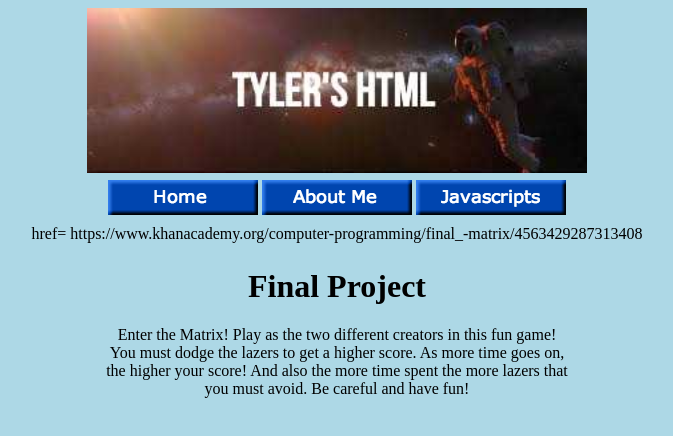
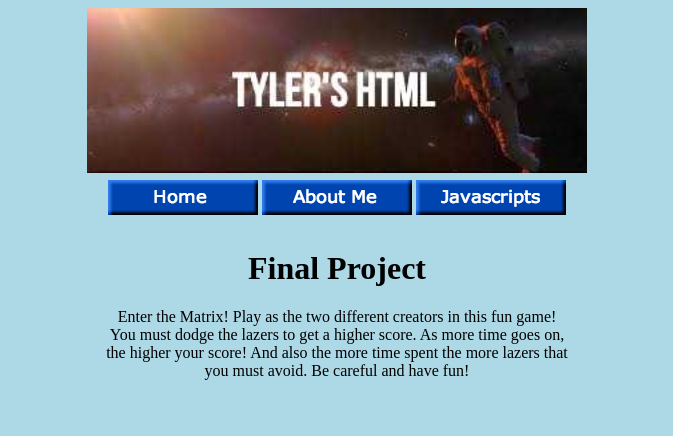
Before and after one commit to tylermcnamara/tylermcnamara.github, a plain HTML site: page finalproject.html in a window 1280 px wide. Shown: the whole page, without its empty margins (303-976 px from the left). Drawn offline with Linux system fonts and the light colour scheme.

Commit message:
Update finalproject.html

```diff
--- a/finalproject.html
+++ b/finalproject.html
@@ -23,7 +23,8 @@
                 <table id = "final">
                   <tbody>
                     <tr>
-                    <td><a> href= https://www.khanacademy.org/computer-programming/final_-matrix/4563429287313408</a></td>
+                    <th><a href= https://www.khanacademy.org/computer-programming/final_-matrix/4563429287313408></a></th>
+                      <th><a href= https://youtu.be/D6IYwbcngbo></a></th>
                     </tr>
                   </tbody>
         </table>
```
